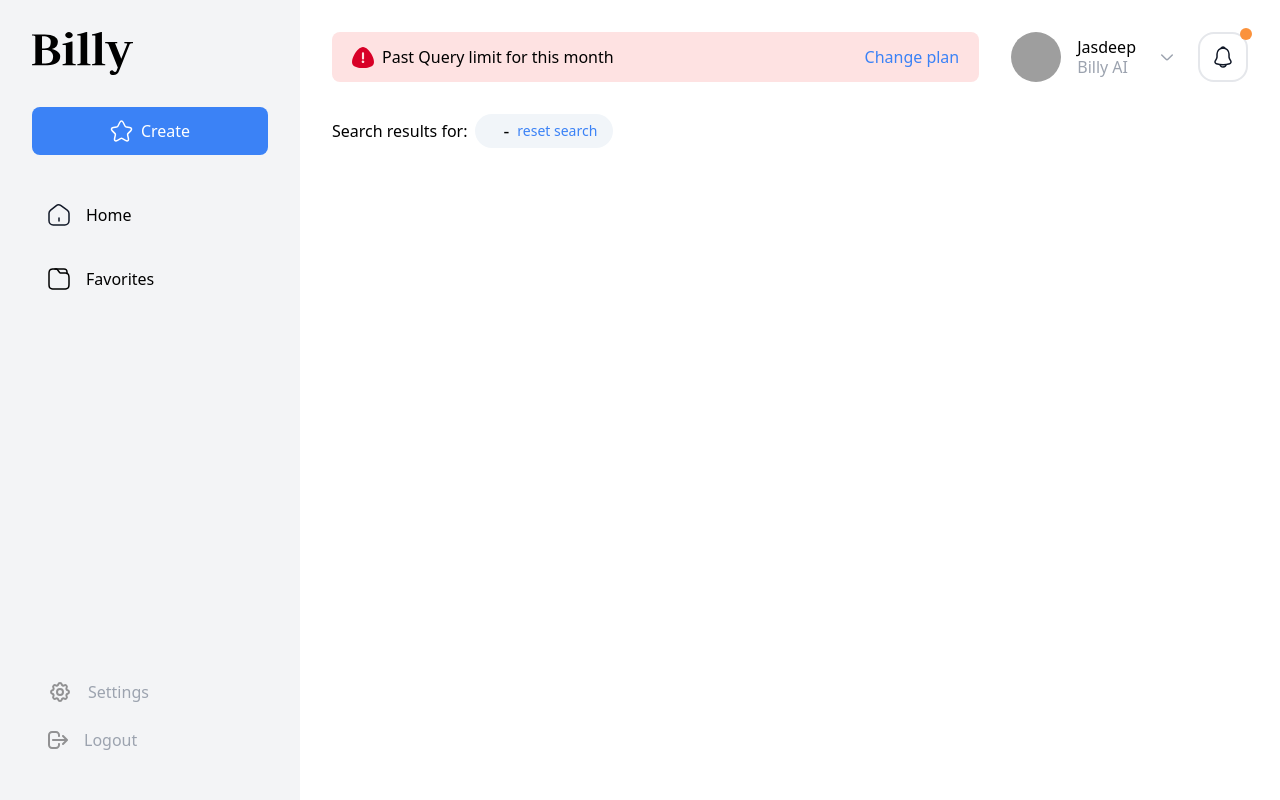
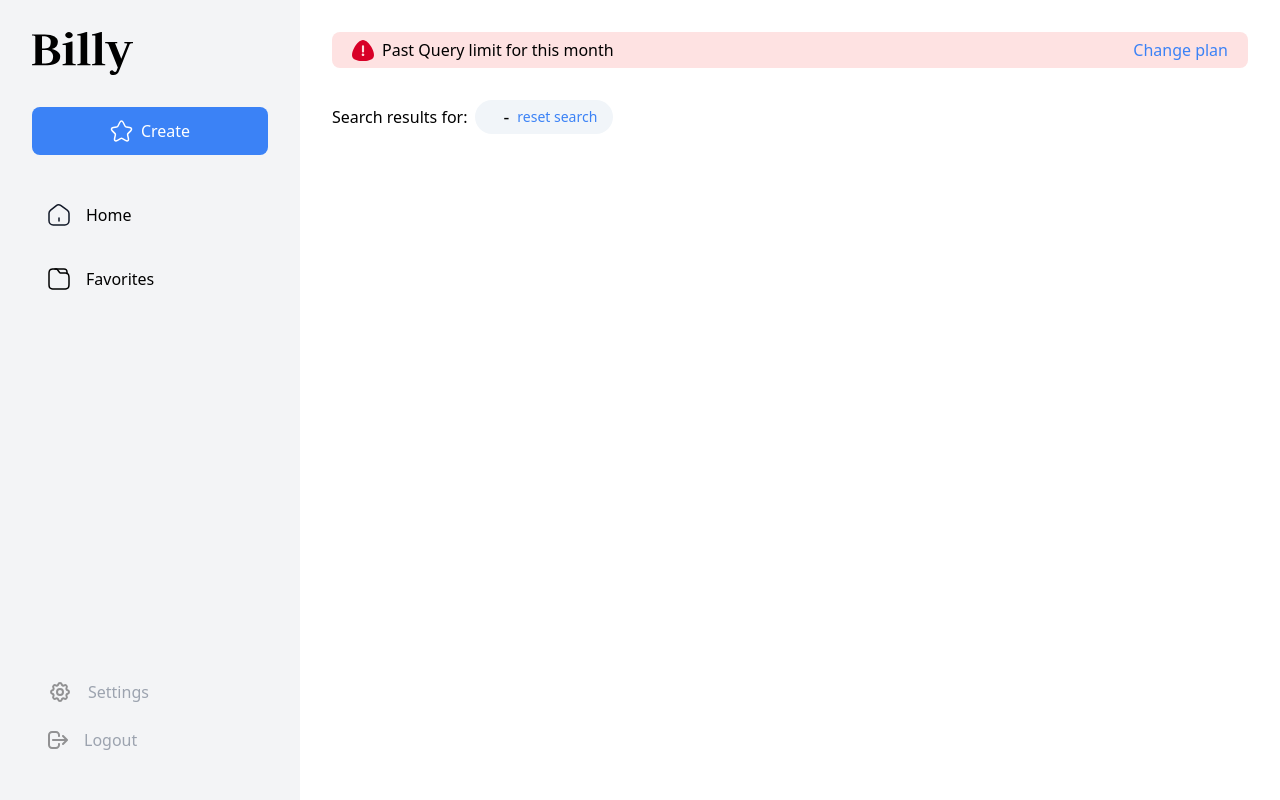
Before and after one commit to SchematicHQ/billy-python, a Python web app: template templates/search.html in a window 1280 px wide. Run offline with Jinja, Linux system fonts and the light colour scheme; the template is opened without the code that fills it, so the values that code supplies are empty; some libraries are stand-ins or nearby versions; grey boxes are pictures that could not be loaded.

Commit message:
update templates

```diff
--- a/main.py
+++ b/main.py
@@ -28,15 +28,18 @@ with app.app_context():
 
 @app.context_processor
 def set_global_html_variable_values():
-    user=current_user
+    user = current_user
+    #company = Company.query.get(user.company_id)
 
     template_config = {}
 
     company_id = user.company.id if hasattr(user, 'company') else None
+    company_name = user.company.company if hasattr(user, 'company') else None
     search_feature = schematic.check_flag(company_id,'search-queries')
     favorite_feature = schematic.check_flag(company_id,'favorite-flag')
 
     template_config = {
+        'company_name' : company_name,
         'search_feature' : search_feature,
         'favoriate_feature' : favorite_feature
     }
--- a/static/css/styles.css
+++ b/static/css/styles.css
@@ -604,22 +604,6 @@ video {
   position: sticky;
 }
 
-.-right-1 {
-  right: -0.25rem;
-}
-
-.-right-1\.5 {
-  right: -0.375rem;
-}
-
-.-top-1 {
-  top: -0.25rem;
-}
-
-.-top-1\.5 {
-  top: -0.375rem;
-}
-
 .left-4 {
   left: 1rem;
 }
@@ -702,10 +686,6 @@ video {
   display: inline-flex;
 }
 
-.h-3 {
-  height: 0.75rem;
-}
-
 .h-6 {
   height: 1.5rem;
 }
@@ -726,10 +706,6 @@ video {
   max-height: 250px;
 }
 
-.w-3 {
-  width: 0.75rem;
-}
-
 .w-6 {
   width: 1.5rem;
 }
@@ -740,10 +716,6 @@ video {
 
 .w-\[300px\] {
   width: 300px;
-}
-
-.w-\[50px\] {
-  width: 50px;
 }
 
 .w-full {
@@ -838,12 +810,6 @@ video {
   margin-left: calc(1rem * calc(1 - var(--tw-space-x-reverse)));
 }
 
-.space-x-6 > :not([hidden]) ~ :not([hidden]) {
-  --tw-space-x-reverse: 0;
-  margin-right: calc(1.5rem * var(--tw-space-x-reverse));
-  margin-left: calc(1.5rem * calc(1 - var(--tw-space-x-reverse)));
-}
-
 .space-x-8 > :not([hidden]) ~ :not([hidden]) {
   --tw-space-x-reverse: 0;
   margin-right: calc(2rem * var(--tw-space-x-reverse));
@@ -894,10 +860,6 @@ video {
   border-radius: 0.5rem;
 }
 
-.border-2 {
-  border-width: 2px;
-}
-
 .border-\[1px\] {
   border-width: 1px;
 }
@@ -934,11 +896,6 @@ video {
 .bg-gray-50 {
   --tw-bg-opacity: 1;
   background-color: rgb(249 250 251 / var(--tw-bg-opacity));
-}
-
-.bg-orange-400 {
-  --tw-bg-opacity: 1;
-  background-color: rgb(251 146 60 / var(--tw-bg-opacity));
 }
 
 .bg-red-100 {
@@ -1032,10 +989,6 @@ video {
   padding-bottom: 1rem;
 }
 
-.pl-2 {
-  padding-left: 0.5rem;
-}
-
 .pt-6 {
   padding-top: 1.5rem;
 }
@@ -1115,11 +1068,6 @@ video {
 .text-blue-500 {
   --tw-text-opacity: 1;
   color: rgb(59 130 246 / var(--tw-text-opacity));
-}
-
-.text-gray-400 {
-  --tw-text-opacity: 1;
-  color: rgb(156 163 175 / var(--tw-text-opacity));
 }
 
 .text-gray-500 {
--- a/templates/favorites.html
+++ b/templates/favorites.html
@@ -10,7 +10,7 @@
           <img src="https://picsum.photos/25/25" class="rounded-full" alt="" />
         </div>
         <div class="flex flex-col space-y-1">
-          <div class="leading-none text-sm">Jasdeep</div>
+          <div class="leading-none text-sm">{{ current_user.username }}</div>
         </div>
       </div>
     </div>
--- a/templates/navbar.html
+++ b/templates/navbar.html
@@ -7,7 +7,6 @@
 
     <!-- Alert -->
     {% if not search_feature %}
-
     <div
       class="flex flex-row w-full space-x-4 flex-1 bg-red-100 text-black justify-between px-5 py-1.5 items-center rounded-lg"
     >
@@ -34,77 +33,7 @@
       </div>
     </div>
     {% endif %}
-
-
-    <!-- User/Notifications -->
-    <div class="flex space-x-6">
-      <!-- User Dropdown -->
-      <div class="flex flex-row space-x-4 items-center">
-        <div>
-          <img src="https://picsum.photos/50/50" class="rounded-full" alt="" />
-        </div>
-        <div class="flex flex-col space-y-1">
-          <div class="leading-none text-base">Jasdeep</div>
-          <div class="leading-none text-base text-gray-400">Billy AI</div>
-        </div>
-        <div class="pl-2">
-          <svg
-            width="14"
-            height="7"
-            viewBox="0 0 14 7"
-            fill="none"
-            xmlns="http://www.w3.org/2000/svg"
-          >
-            <path
-              d="M12.28 0.966553L7.9333 5.31322C7.41997 5.82655 6.57997 5.82655 6.06664 5.31322L1.71997 0.966553"
-              stroke="#9CA3AF"
-              stroke-width="1.5"
-              stroke-miterlimit="10"
-              stroke-linecap="round"
-              stroke-linejoin="round"
-            />
-          </svg>
-        </div>
-      </div>
-
-      <!-- Notifications -->
-      <div
-        class="relative rounded-2xl border-2 border-gray-200 w-[50px] items-center justify-center flex"
-      >
-        <svg
-          width="24"
-          height="24"
-          viewBox="0 0 24 24"
-          fill="none"
-          xmlns="http://www.w3.org/2000/svg"
-        >
-          <path
-            d="M12.0201 2.90991C8.71009 2.90991 6.02009 5.59991 6.02009 8.90991V11.7999C6.02009 12.4099 5.76009 13.3399 5.45009 13.8599L4.30009 15.7699C3.59009 16.9499 4.08009 18.2599 5.38009 18.6999C9.69009 20.1399 14.3401 20.1399 18.6501 18.6999C19.8601 18.2999 20.3901 16.8699 19.7301 15.7699L18.5801 13.8599C18.2801 13.3399 18.0201 12.4099 18.0201 11.7999V8.90991C18.0201 5.60991 15.3201 2.90991 12.0201 2.90991Z"
-            stroke="#111827"
-            stroke-width="1.5"
-            stroke-miterlimit="10"
-            stroke-linecap="round"
-          />
-          <path
-            d="M13.8699 3.19994C12.6606 2.85553 11.3792 2.85553 10.1699 3.19994C10.4599 2.45994 11.1799 1.93994 12.0199 1.93994C12.8599 1.93994 13.5799 2.45994 13.8699 3.19994Z"
-            stroke="#111827"
-            stroke-width="1.5"
-            stroke-miterlimit="10"
-            stroke-linecap="round"
-            stroke-linejoin="round"
-          />
-          <path
-            d="M15.02 19.0601C15.02 20.7101 13.67 22.0601 12.02 22.0601C11.2 22.0601 10.44 21.7201 9.90002 21.1801C9.33818 20.6174 9.02181 19.8552 9.02002 19.0601"
-            stroke="#111827"
-            stroke-width="1.5"
-            stroke-miterlimit="10"
-          />
-        </svg>
-        <div
-          class="absolute w-3 h-3 bg-orange-400 rounded-full -right-1.5 -top-1.5"
-        ></div>
-      </div>
-    </div>
   </div>
-  <div></div>
+  <div>
+  </div>
 </div>
--- a/templates/search.html
+++ b/templates/search.html
@@ -19,18 +19,10 @@
   <div class="flex flex-col break-inside-avoid-column mb-8">
     <img src="{{ photos[photo]['url'] }}" class="w-full rounded-2xl" alt="" />
     <div class="flex flex-row justify-between mt-4">
-      <div class="flex flex-row space-x-2 items-center">
-        <div>
-          <img src="https://picsum.photos/25/25" class="rounded-full" alt="" />
-        </div>
-        <div class="flex flex-col space-y-1">
-          <div class="leading-none text-sm">Jasdeep</div>
-        </div>
-      </div>
       <button
         id="{{photo}}"
         class="art-stats-button"
-        onclick="submit_favorite('{{photo}}')"
+        onclick="submit_favorite('{{ photo }}')"
       >
         <svg
           width="16"
```
Also changed, not shown: instance/db.sqlite.
